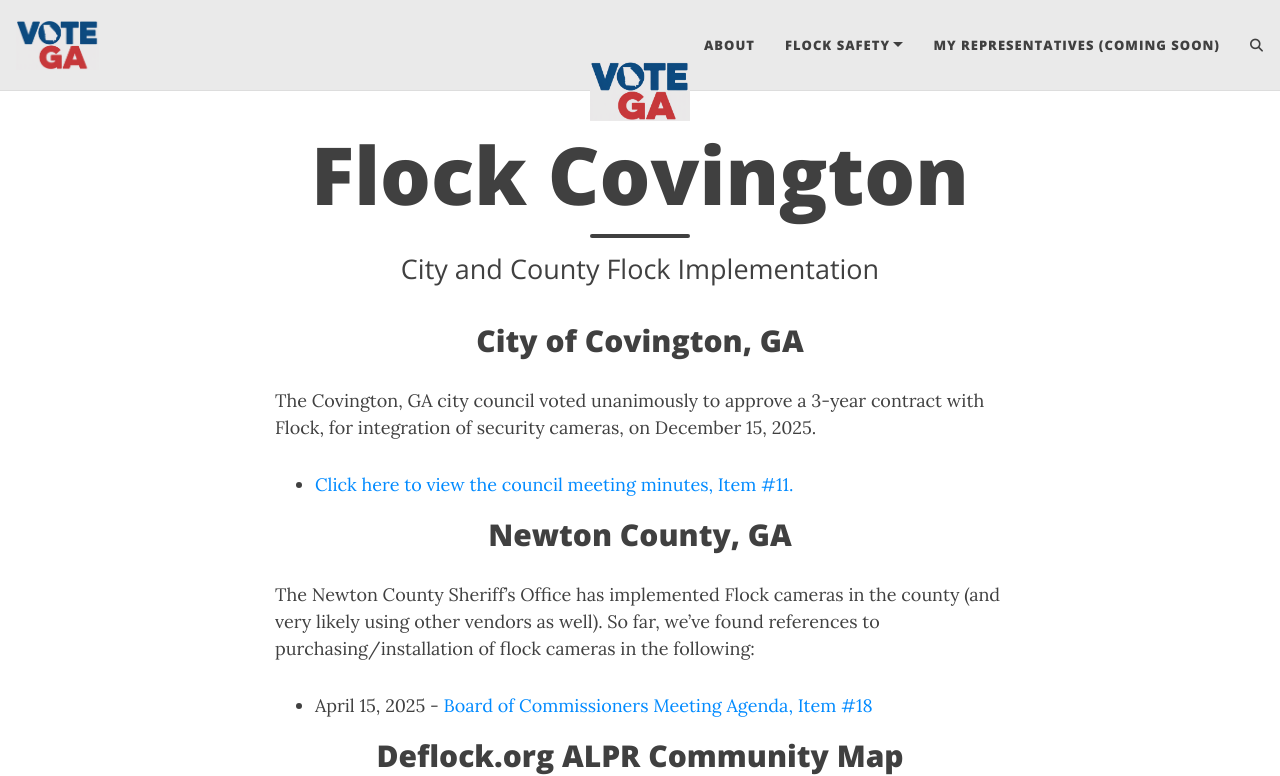
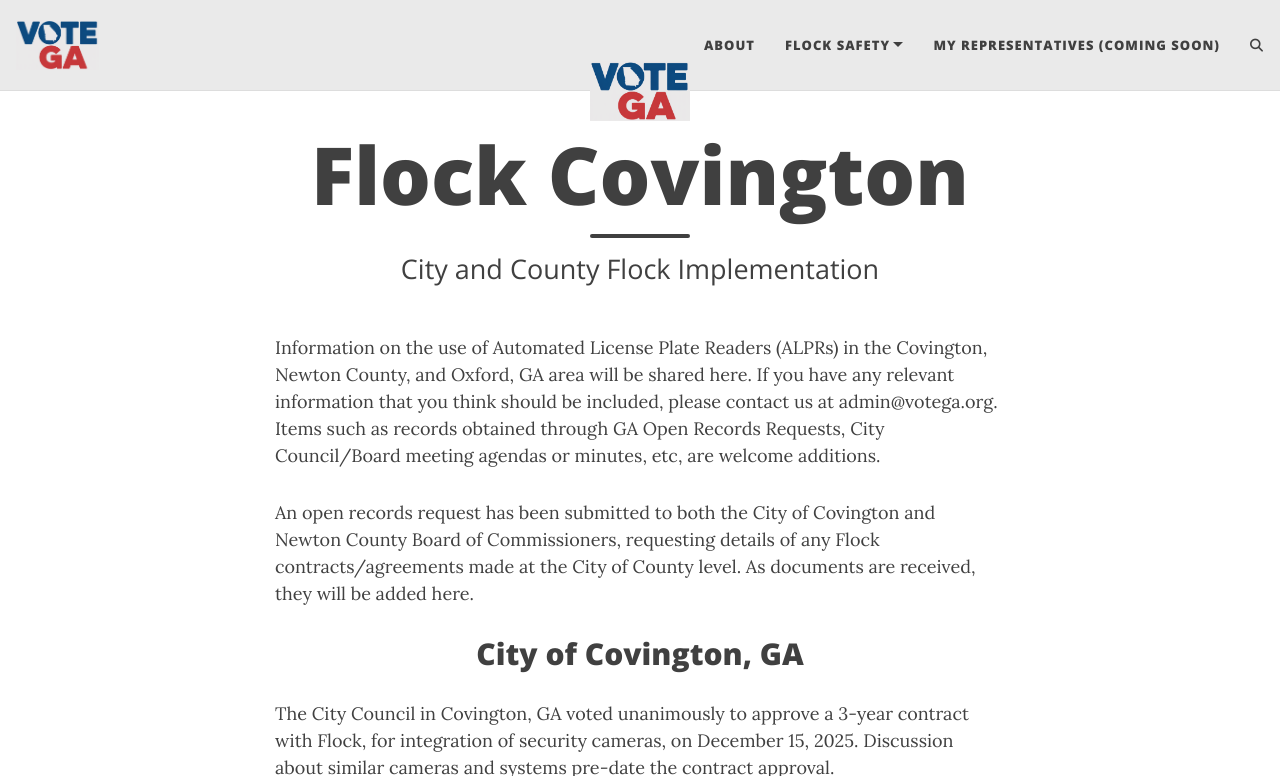
Before and after one commit to Votega/votega.org-TEST, a Jekyll site: the page built from flock-covington.md, in a window 1280 px wide and 900 px high, cut to the strip 0-776 px from the top of the window. Built offline with Jekyll 4.4.1, drawn with Linux system fonts in a browser that asks for light colours; comment, search, counter and statistics services are not loaded.

Commit message:
Flock Updates

```diff
--- a/flock-covington.md
+++ b/flock-covington.md
@@ -3,8 +3,12 @@ layout: page
 title: Flock Covington
 subtitle: City and County Flock Implementation
 ---
+Information on the use of Automated License Plate Readers (ALPRs) in the Covington, Newton County, and Oxford, GA area will be shared here. If you have any relevant information that you think should be included, please contact us at admin@votega.org. Items such as records obtained through GA Open Records Requests, City Council/Board meeting agendas or minutes, etc, are welcome additions.
+
+An open records request has been submitted to both the City of Covington and Newton County Board of Commissioners, requesting details of any Flock contracts/agreements made at the City of County level. As documents are received, they will be added here.
+
 ## <center>City of Covington, GA</center>
-The Covington, GA city council voted unanimously to approve a 3-year contract with Flock, for integration of security cameras, on December 15, 2025.
+The City Council in Covington, GA voted unanimously to approve a 3-year contract with Flock, for integration of security cameras, on December 15, 2025. Discussion about similar cameras and systems pre-date the contract approval.
  * [Click here to view the council meeting minutes, Item #11.](https://cityofcovington.org/ckeditorfiles/files/2025_CityCouncil_1215_Minutes.pdf)
 
 ## <center>Newton County, GA</center>
```
Also changed, not shown: flock-safety.md (+14 -1 lines).
